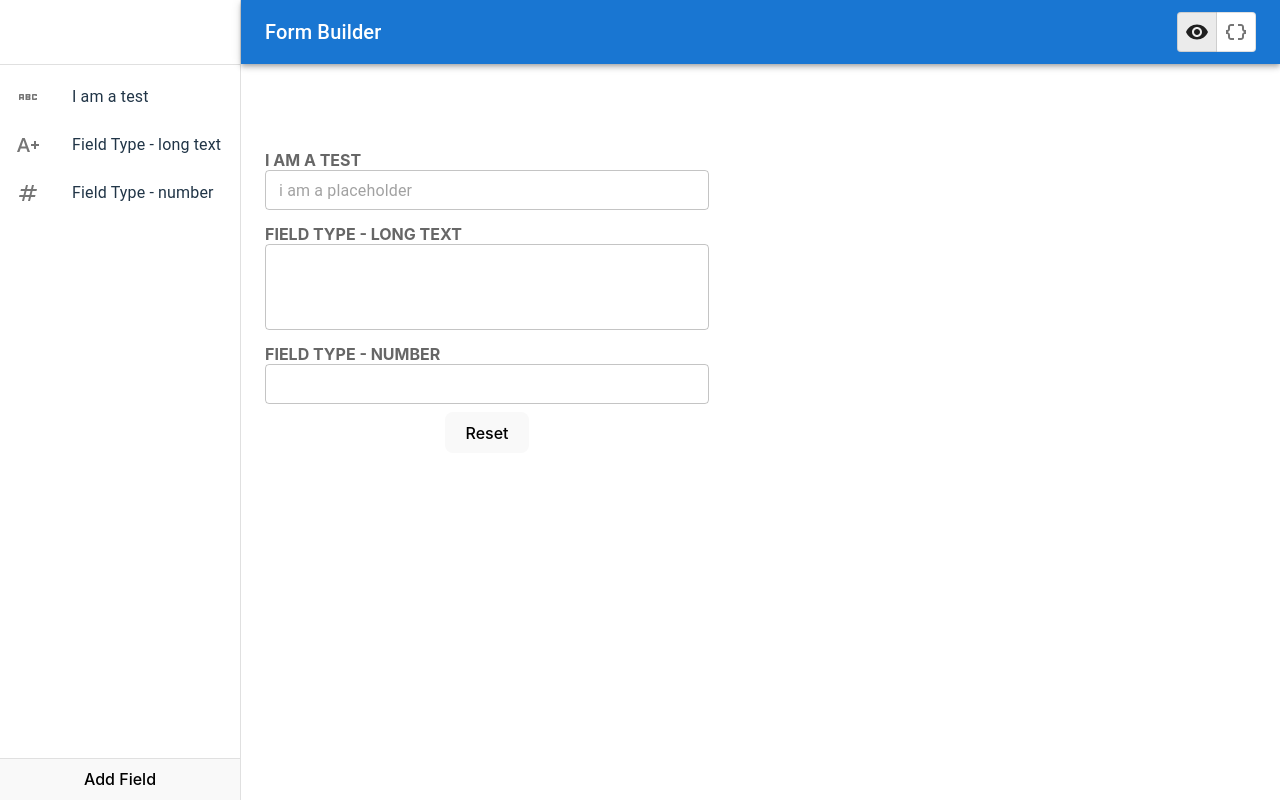
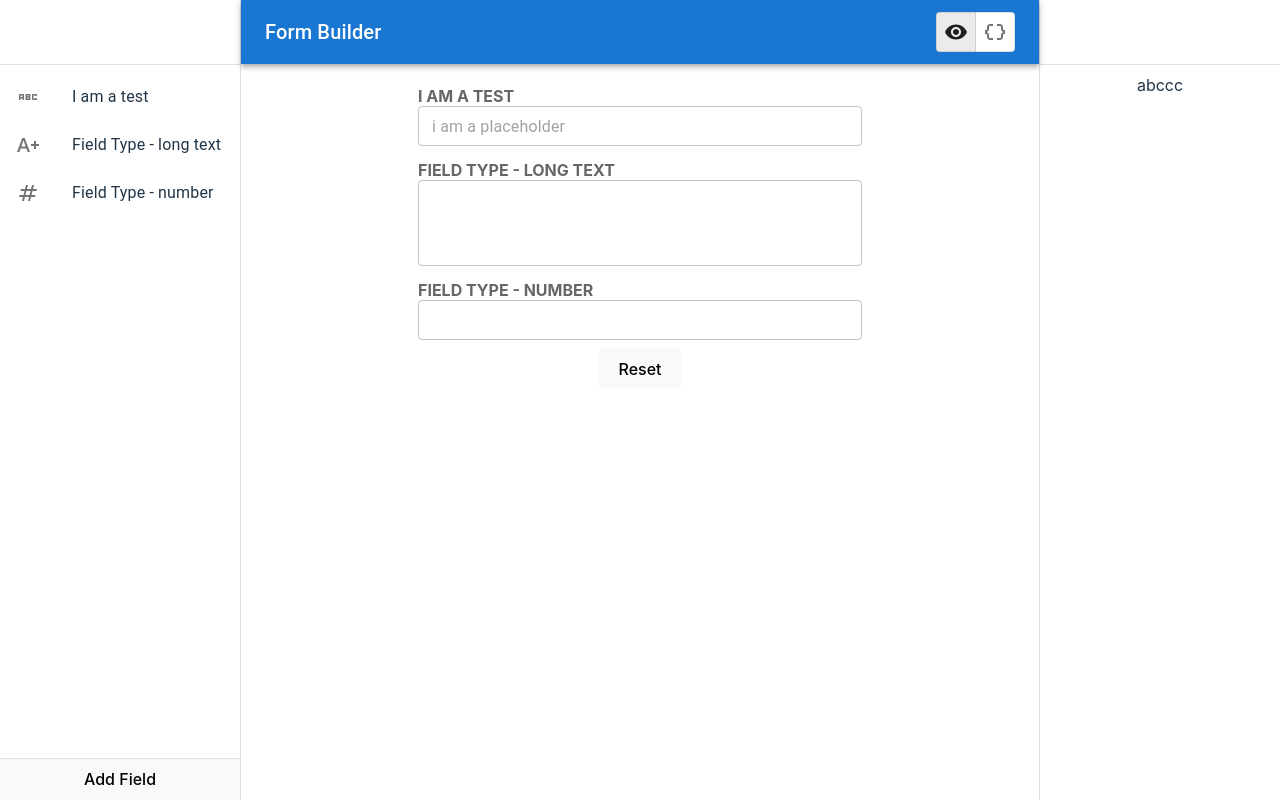
Before and after one commit to torian12321/form-builder, a React (Vite) app: page / in a window 1280 px wide. Built offline with nearby package versions, Linux system fonts and the light colour scheme; the HTML template or start-up script is replaced by a standard one.

Commit message:
Add details board

```diff
--- a/src/ui/Layout/Body/Body.styles.ts
+++ b/src/ui/Layout/Body/Body.styles.ts
@@ -3,6 +3,7 @@ import { styled } from '@mui/material/styles';
 export const Wrapper = styled('main')({
   position: 'relative',
   padding: 16,
+  margin: 'auto',
   display: 'flex',
   flexDirection: 'column',
   flexGrow: 1,
--- a/src/ui/Layout/Body/index.tsx
+++ b/src/ui/Layout/Body/index.tsx
@@ -1,10 +1,6 @@
 import type { PropsWithChildren } from "react";
-import Toolbar from "@mui/material/Toolbar";
 import { Wrapper } from "./Body.styles";
 
 export const Body = ({ children }: PropsWithChildren) => (
-  <Wrapper>
-    <Toolbar />
-    {children}
-  </Wrapper>
+  <Wrapper>{children}</Wrapper>
 );
--- /dev/null
+++ b/src/ui/Layout/FieldDetailsBoard/FieldDetailsBoard.styles.ts
@@ -0,0 +1,16 @@
+import { styled } from '@mui/material/styles';
+import List from "@mui/material/List";
+
+export const Wrapper = styled('div')({
+  height: '100%',
+  width: 240,
+  display: 'flex',
+  flexDirection: 'column',
+  background: 'white',
+  borderLeft: '1px solid #e0e0e0',
+});
+
+export const QuestionsList = styled(List)({
+  flexGrow: 1,
+  overflowY: 'auto',
+});
--- /dev/null
+++ b/src/ui/Layout/FieldDetailsBoard/index.tsx
@@ -0,0 +1,13 @@
+import Divider from "@mui/material/Divider";
+import Toolbar from "@mui/material/Toolbar";
+import { Wrapper, QuestionsList } from "./FieldDetailsBoard.styles";
+
+export const FieldDetailsBoard = () => {
+  return (
+    <Wrapper>
+      <Toolbar />
+      <Divider />
+      <QuestionsList>abccc</QuestionsList>
+    </Wrapper>
+  );
+};
--- a/src/ui/Layout/SideBar/index.tsx
+++ b/src/ui/Layout/FieldsListBoard/index.tsx
@@ -3,10 +3,10 @@ import Toolbar from "@mui/material/Toolbar";
 import { getFieldIds } from "../../../store/selectors/fields.selectors";
 import { useAppSelector } from "../../../store/actions";
 import { useFieldActions } from "../../../store/actions/fields";
-import { Wrapper, QuestionsList, FooterButton } from "./SideBar.styles";
-import { QuestionItem } from "./SideBar.QuestionItem";
+import { Wrapper, QuestionsList, FooterButton } from "./FieldsListBoard.styles";
+import { QuestionItem } from "./FieldsListBoard.QuestionItem";
 
-export const SideBar = () => {
+export const FieldsListBoard = () => {
   const { addField } = useFieldActions();
   const fieldIds = useAppSelector(getFieldIds);
 
--- a/src/ui/Layout/index.tsx
+++ b/src/ui/Layout/index.tsx
@@ -1,15 +1,17 @@
 import type { PropsWithChildren } from "react";
 import { Header } from "./Header";
-import { SideBar } from "./SideBar";
+import { FieldsListBoard } from "./FieldsListBoard";
+import { FieldDetailsBoard } from "./FieldDetailsBoard";
 import { Body } from "./Body";
 import { Wrapper, Content } from "./Layout.styles";
 
 export const ResponsiveDrawer = ({ children }: PropsWithChildren) => (
   <Wrapper>
-    <SideBar />
+    <FieldsListBoard />
     <Content>
       <Header />
       <Body>{children}</Body>
     </Content>
+    <FieldDetailsBoard />
   </Wrapper>
 );
```
Also changed, not shown: src/ui/Layout/FieldsListBoard/FieldsListBoard.QuestionItem.tsx (renamed from src/ui/Layout/SideBar/SideBar.QuestionItem.tsx), src/ui/Layout/FieldsListBoard/FieldsListBoard.styles.ts (renamed from src/ui/Layout/SideBar/SideBar.styles.ts).
